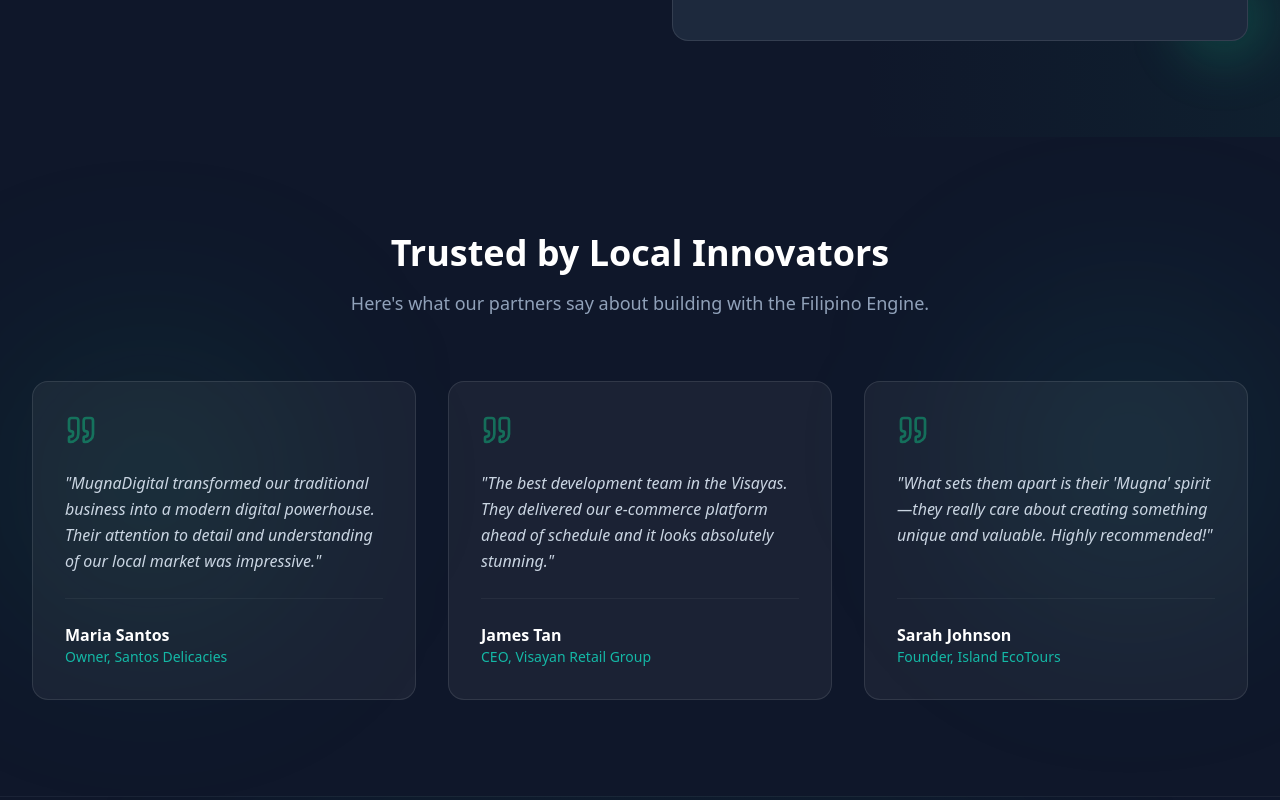
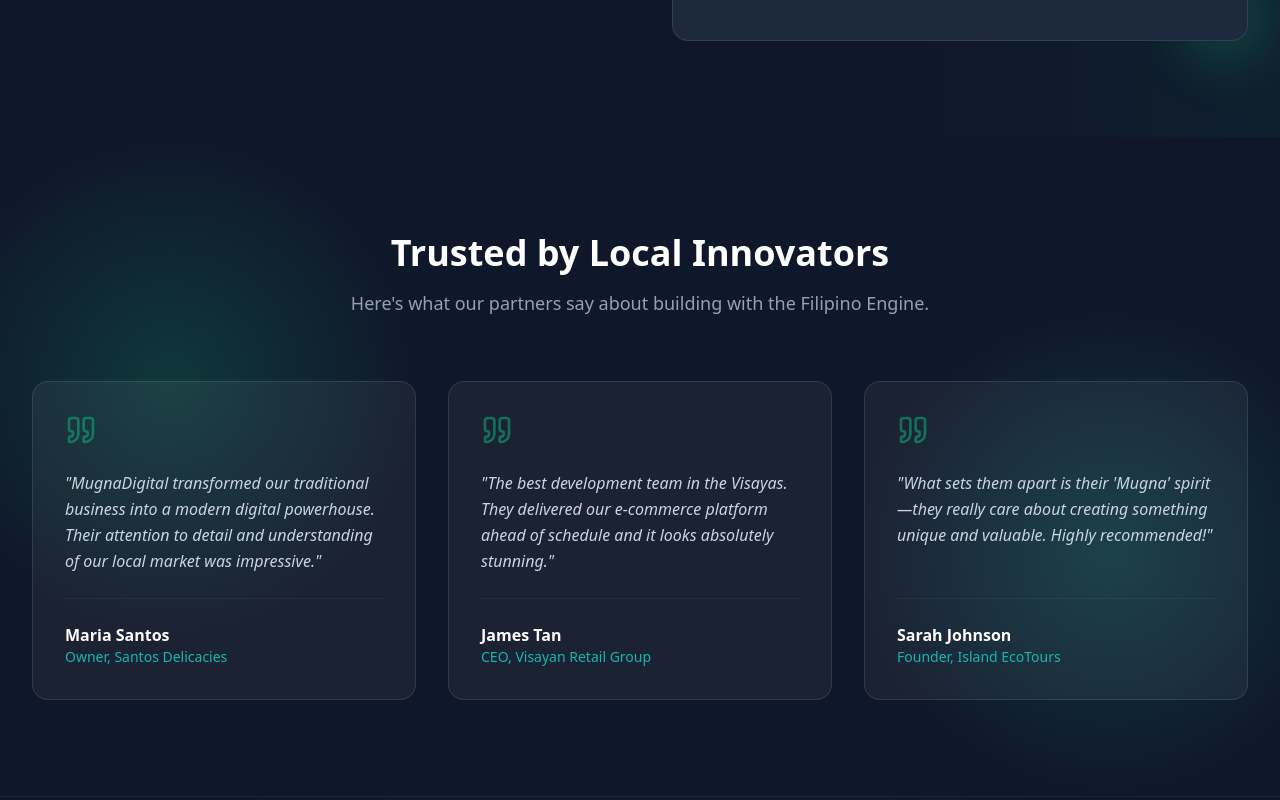
Before and after one commit to Seto406/mugnadigital-web, a Next.js app: page / in a window 1280 px wide. Shown: the part 2860-3660 px from the top of the page. Built offline with nearby package versions, Linux system fonts and the light colour scheme.

Commit message:
perf: Optimize Testimonials background effects
Replaced heavy CSS blur filters with radial gradients to improve rendering performance.

Co-authored-by: Seto406 <145317204+Seto406@users.noreply.github.com>

```diff
--- a/app/components/sections/Testimonials.tsx
+++ b/app/components/sections/Testimonials.tsx
@@ -24,8 +24,8 @@ export function Testimonials() {
     <section id="testimonials" className="py-24 bg-brand-void relative overflow-hidden">
       {/* Background Elements */}
       <div className="absolute top-0 left-0 w-full h-full overflow-hidden pointer-events-none">
-         <div className="absolute top-1/4 right-0 w-[300px] h-[300px] bg-brand-teal/10 blur-[100px] rounded-full" />
-         <div className="absolute bottom-1/4 left-0 w-[300px] h-[300px] bg-brand-palay/10 blur-[100px] rounded-full" />
+         <div className="absolute top-1/4 -right-20 w-[500px] h-[500px] bg-[radial-gradient(closest-side,var(--color-brand-teal),transparent)] opacity-20 rounded-full" />
+         <div className="absolute bottom-1/4 -left-20 w-[500px] h-[500px] bg-[radial-gradient(closest-side,var(--color-brand-palay),transparent)] opacity-20 rounded-full" />
       </div>
 
       <div className="max-w-7xl mx-auto px-4 sm:px-6 lg:px-8 relative z-10">
```
Also changed, not shown: 1 other file (tests, documents, lock files or other folders).
